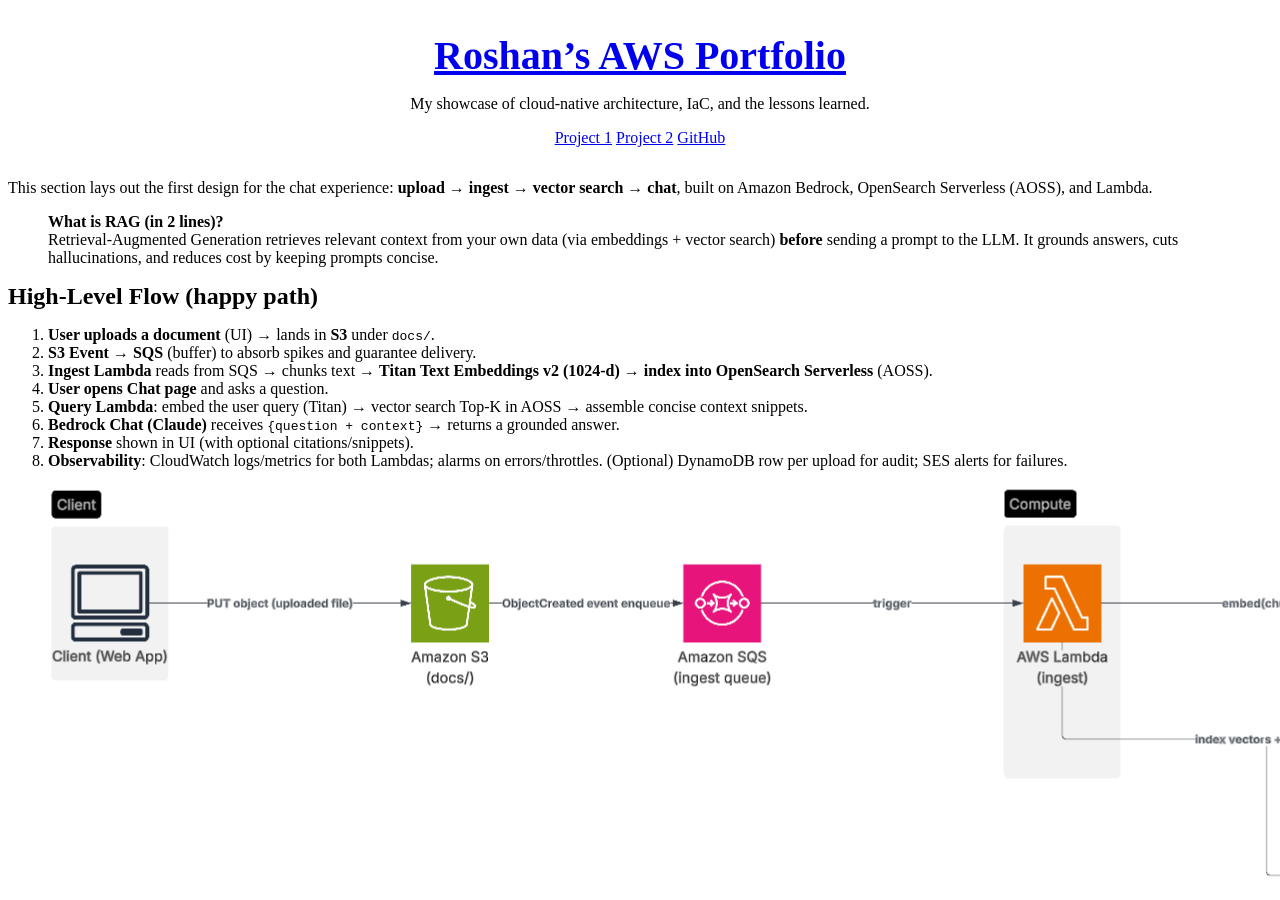
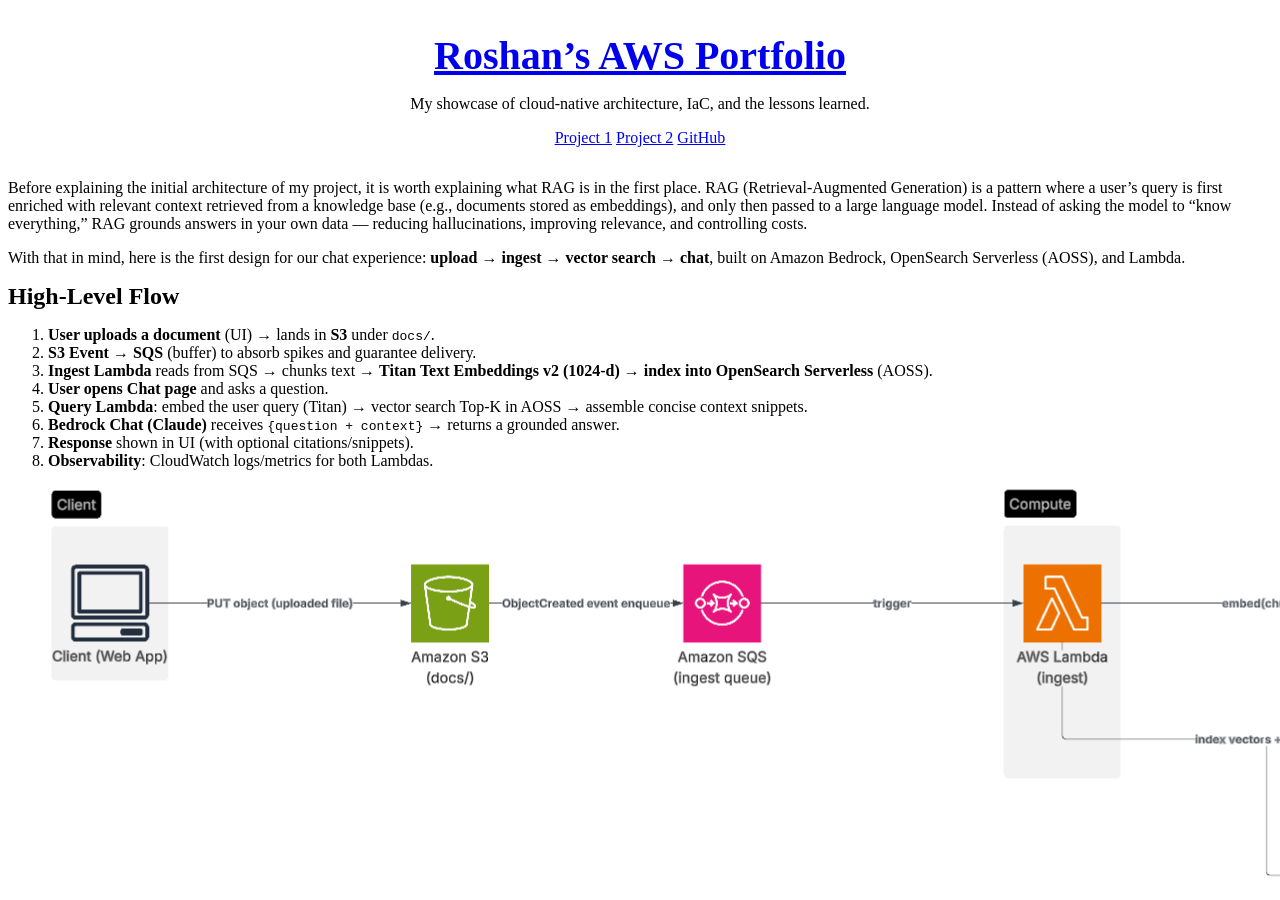
Before and after one commit to Roshan-AWS-Personal/roshan-aws-personal.github.io, a Jekyll site: the page built from _ai-kb/02-architecture-initial-plan.md, in a window 1280 px wide and 900 px high. Built offline with Jekyll 4.4.1, drawn with Linux system fonts in a browser that asks for light colours.

Commit message:
refined sections

```diff
--- a/_ai-kb/02-architecture-initial-plan.md
+++ b/_ai-kb/02-architecture-initial-plan.md
@@ -2,13 +2,11 @@
 layout: default
 title: "Initial Architecture & End-to-End Vision (v1: OpenSearch Serverless)"
 ---
+Before explaining the initial architecture of my project, it is worth explaining what RAG is in the first place. RAG (Retrieval-Augmented Generation) is a pattern where a user’s query is first enriched with relevant context retrieved from a knowledge base (e.g., documents stored as embeddings), and only then passed to a large language model. Instead of asking the model to “know everything,” RAG grounds answers in your own data — reducing hallucinations, improving relevance, and controlling costs.
 
-This section lays out the first design for the chat experience: **upload → ingest → vector search → chat**, built on Amazon Bedrock, OpenSearch Serverless (AOSS), and Lambda.
+With that in mind, here is the first design for our chat experience: **upload → ingest → vector search → chat**, built on Amazon Bedrock, OpenSearch Serverless (AOSS), and Lambda.
 
-> **What is RAG (in 2 lines)?**
-> Retrieval-Augmented Generation retrieves relevant context from your own data (via embeddings + vector search) **before** sending a prompt to the LLM. It grounds answers, cuts hallucinations, and reduces cost by keeping prompts concise.
-
-## High-Level Flow (happy path)
+## High-Level Flow
 1. **User uploads a document** (UI) → lands in **S3** under `docs/`.
 2. **S3 Event → SQS** (buffer) to absorb spikes and guarantee delivery.
 3. **Ingest Lambda** reads from SQS → chunks text → **Titan Text Embeddings v2 (1024-d)** → **index into OpenSearch Serverless** (AOSS).
@@ -16,7 +14,7 @@
 5. **Query Lambda**: embed the user query (Titan) → vector search Top-K in AOSS → assemble concise context snippets.
 6. **Bedrock Chat (Claude)** receives `{question + context}` → returns a grounded answer.
 7. **Response** shown in UI (with optional citations/snippets).
-8. **Observability**: CloudWatch logs/metrics for both Lambdas; alarms on errors/throttles. (Optional) DynamoDB row per upload for audit; SES alerts for failures.
+8. **Observability**: CloudWatch logs/metrics for both Lambdas.
 
 
 <div align="center">
```
Also changed, not shown: _ai-kb/01-introduction.md (+1 -4 lines), _ai-kb/03-Infrastructure as Code & Github OIDC.md (+1 -2 lines), _ai-kb/04-retrieval-v1.md (+0 -3 lines), _ai-kb/05-retrieval-v2.md (+2 -8 lines), _ai-kb/06-models-and-throttling.md (added, +58 -0 lines), ai-kb.md (+5 -6 lines).
